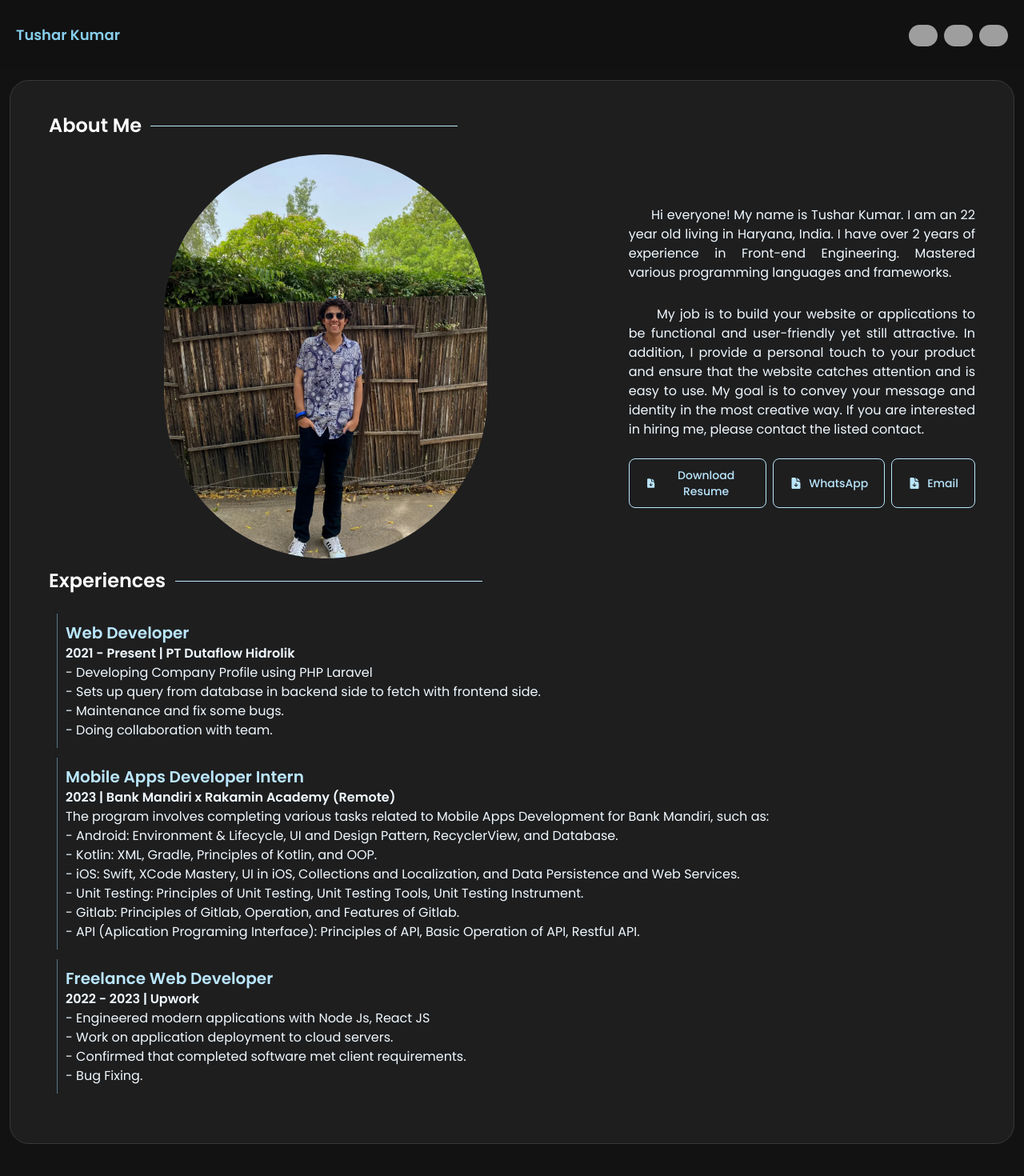
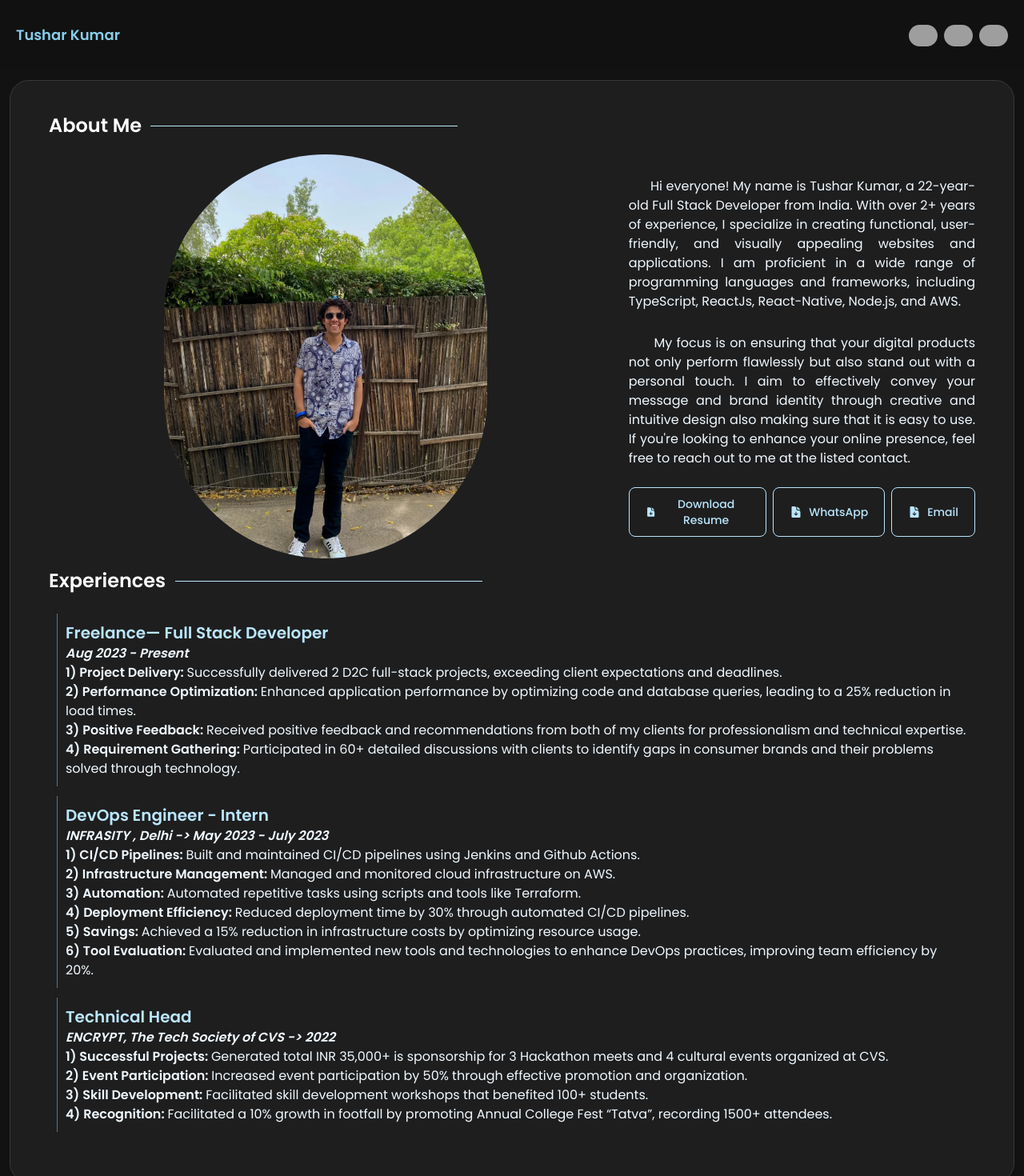
Before and after one commit to tusharkumar2302/my-portfolio, a Vue app: page /about in a window 1280 px wide. Shown: the top 1470 px of the page at 80% size. Built offline with nearby package versions, Linux system fonts and the light colour scheme; grey boxes are pictures that could not be loaded.

Commit message:
made changes

```diff
--- a/src/App.vue
+++ b/src/App.vue
@@ -32,10 +32,10 @@
               <router-link to="/blog"
                 class="fadein-bot fadein-4 text-sky-200 hover:bg-gray-50 border-b border-gray-100 md:hover:bg-transparent md:border-0 block pl-3 pr-4 py-2 md:hover:text-gray-500 md:p-0 blog">Blog</router-link>
             </li> -->
-            <li>
+            <!-- <li>
               <router-link to="/certificate"
                 class="fadein-bot fadein-3 text-sky-200 hover:bg-gray-50 border-b border-gray-100 md:hover:bg-transparent md:border-0 block pl-3 pr-4 py-2 md:hover:text-gray-500 md:p-0 blog">Certificate</router-link>
-            </li>
+            </li> -->
           </ul>
         </div>
       </div>
--- a/src/views/AboutView.vue
+++ b/src/views/AboutView.vue
@@ -44,7 +44,7 @@
           name: "VueJS",
           imageUrl:
             "https://cdn.iconscout.com/icon/free/png-256/free-vue-282497.png?f=webp",
-          status: "Advance",
+          status: "Intermediate",
         },
         {
           id: 7,
@@ -192,31 +192,42 @@
         </div>
         <div class="md:w-7/12">
           <p class="text-base mb-3 md:mb-7 fadein-left fadeins-1">
-            &nbsp; &nbsp; &nbsp; Hi everyone! My name is Tushar Kumar. I am an
-            22 year old living in Haryana, India. I have over 2 years of
-            experience in Front-end Engineering. Mastered various programming
-            languages and frameworks.
+            &nbsp; &nbsp; &nbsp; Hi everyone! My name is Tushar Kumar, a
+            22-year-old Full Stack Developer from India. With over 2+ years of
+            experience, I specialize in creating functional, user-friendly, and
+            visually appealing websites and applications. I am proficient in a
+            wide range of programming languages and frameworks, including
+            TypeScript, ReactJs, React-Native, Node.js, and AWS.
           </p>
           <p class="text-base mb-3 fadein-left fadeins-2">
-            &nbsp; &nbsp; &nbsp; My job is to build your website or applications
-            to be functional and user-friendly yet still attractive. In
-            addition, I provide a personal touch to your product and ensure that
-            the website catches attention and is easy to use. My goal is to
-            convey your message and identity in the most creative way. If you
-            are interested in hiring me, please contact the listed contact.
+            &nbsp; &nbsp; &nbsp; My focus is on ensuring that your digital
+            products not only perform flawlessly but also stand out with a
+            personal touch. I aim to effectively convey your message and brand
+            identity through creative and intuitive design also making sure that it is easy to use. If you're looking to
+            enhance your online presence, feel free to reach out to me at the
+            listed contact.
           </p>
           <div class="py-3 flex">
             <button
-        class="fadein-bot fade-500 flex items-center py-2 px-4 text-sm font-medium rounded-lg border transition duration-300 md:py-2.5 md:px-5 text-sky-200 border-sky-200 hover:bg-sky-200 hover:bg-opacity-10 bg-transparent focus:outline-none"
-        @click="downloadResume"><svg
-          xmlns="http://www.w3.org/2000/svg" viewBox="0 0 24 24" fill="currentColor" class="mr-2 w-4 h-4">
-          <path fill-rule="evenodd"
-            d="M5.625 1.5H9a3.75 3.75 0 013.75 3.75v1.875c0 1.036.84 1.875 1.875 1.875H16.5a3.75 3.75 0 013.75 3.75v7.875c0 1.035-.84 1.875-1.875 1.875H5.625a1.875 1.875 0 01-1.875-1.875V3.375c0-1.036.84-1.875 1.875-1.875zm5.845 17.03a.75.75 0 001.06 0l3-3a.75.75 0 10-1.06-1.06l-1.72 1.72V12a.75.75 0 00-1.5 0v4.19l-1.72-1.72a.75.75 0 00-1.06 1.06l3 3z"
-            clip-rule="evenodd"></path>
-          <path
-            d="M14.25 5.25a5.23 5.23 0 00-1.279-3.434 9.768 9.768 0 016.963 6.963A5.23 5.23 0 0016.5 7.5h-1.875a.375.375 0 01-.375-.375V5.25z">
-          </path>
-        </svg>Download Resume</button>
+              class="fadein-bot fade-500 flex items-center py-2 px-4 text-sm font-medium rounded-lg border transition duration-300 md:py-2.5 md:px-5 text-sky-200 border-sky-200 hover:bg-sky-200 hover:bg-opacity-10 bg-transparent focus:outline-none"
+              @click="downloadResume"
+            >
+              <svg
+                xmlns="http://www.w3.org/2000/svg"
+                viewBox="0 0 24 24"
+                fill="currentColor"
+                class="mr-2 w-4 h-4"
+              >
+                <path
+                  fill-rule="evenodd"
+                  d="M5.625 1.5H9a3.75 3.75 0 013.75 3.75v1.875c0 1.036.84 1.875 1.875 1.875H16.5a3.75 3.75 0 013.75 3.75v7.875c0 1.035-.84 1.875-1.875 1.875H5.625a1.875 1.875 0 01-1.875-1.875V3.375c0-1.036.84-1.875 1.875-1.875zm5.845 17.03a.75.75 0 001.06 0l3-3a.75.75 0 10-1.06-1.06l-1.72 1.72V12a.75.75 0 00-1.5 0v4.19l-1.72-1.72a.75.75 0 00-1.06 1.06l3 3z"
+                  clip-rule="evenodd"
+                ></path>
+                <path
+                  d="M14.25 5.25a5.23 5.23 0 00-1.279-3.434 9.768 9.768 0 016.963 6.963A5.23 5.23 0 0016.5 7.5h-1.875a.375.375 0 01-.375-.375V5.25z"
+                ></path></svg
+              >Download Resume
+            </button>
             <button
               class="fadein-bot fade-500 flex items-center py-2 px-4 text-sm font-medium rounded-lg border transition duration-300 md:py-2.5 md:px-5 text-sky-200 border-sky-200 hover:bg-sky-200 hover:bg-opacity-10 bg-transparent focus:outline-none ml-2"
               @click="whatsApp"
@@ -273,64 +284,76 @@
       </div>
       <section class="container experiences">
         <div class="experience-item text-base mb-3 fadein-left">
-          <p class="text-xl text-sky-200 font-bold">Web Developer</p>
-          <p class="text-base font-bold">
-            2021 - Present | PT Dutaflow Hidrolik
-          </p>
-          <ul class="text-base">
-            <li>- Developing Company Profile using PHP Laravel</li>
-            <li>
-              - Sets up query from database in backend side to fetch with
-              frontend side.
-            </li>
-            <li>- Maintenance and fix some bugs.</li>
-            <li>- Doing collaboration with team.</li>
-          </ul>
-        </div>
-        <div class="experience-item text-base mb-3 fadein-left">
           <p class="text-xl text-sky-200 font-bold">
-            Mobile Apps Developer Intern
+            Freelance— Full Stack Developer
           </p>
           <p class="text-base font-bold">
-            2023 | Bank Mandiri x Rakamin Academy (Remote)
+            <i>Aug 2023 - Present</i>
           </p>
           <ul class="text-base">
             <li>
-              The program involves completing various tasks related to Mobile
-              Apps Development for Bank Mandiri, such as:
+              <b>1) Project Delivery: </b> Successfully delivered 2 D2C
+              full-stack projects, exceeding client expectations and deadlines.
             </li>
             <li>
-              - Android: Environment & Lifecycle, UI and Design Pattern,
-              RecyclerView, and Database.
-            </li>
-            <li>- Kotlin: XML, Gradle, Principles of Kotlin, and OOP.</li>
-            <li>
-              - iOS: Swift, XCode Mastery, UI in iOS, Collections and
-              Localization, and Data Persistence and Web Services.
+              <b>2) Performance Optimization: </b> Enhanced application
+              performance by optimizing code and database queries, leading to a
+              25% reduction in load times.
             </li>
             <li>
-              - Unit Testing: Principles of Unit Testing, Unit Testing Tools,
-              Unit Testing Instrument.
+              <b>3) Positive Feedback: </b> Received positive feedback and
+              recommendations from both of my clients for professionalism and
+              technical expertise.
             </li>
             <li>
-              - Gitlab: Principles of Gitlab, Operation, and Features of Gitlab.
-            </li>
-            <li>
-              - API (Aplication Programing Interface): Principles of API, Basic
-              Operation of API, Restful API.
+              <b>4) Requirement Gathering: </b> Participated in 60+ detailed
+              discussions with clients to identify gaps in consumer brands and
+              their problems solved through technology.
             </li>
           </ul>
         </div>
         <div class="experience-item text-base mb-3 fadein-left">
-          <p class="text-xl text-sky-200 font-bold">Freelance Web Developer</p>
-          <p class="text-base font-bold">2022 - 2023 | Upwork</p>
+          <p class="text-xl text-sky-200 font-bold">DevOps Engineer - Intern</p>
+          <p class="text-base font-bold">
+            <i>INFRASITY , Delhi -> May 2023 - July 2023</i>
+          </p>
           <ul class="text-base">
-            <li>- Engineered modern applications with Node Js, React JS</li>
-            <li>- Work on application deployment to cloud servers.</li>
             <li>
-              - Confirmed that completed software met client requirements.
+              <b>1) CI/CD Pipelines: </b> Built and maintained CI/CD pipelines using Jenkins and Github Actions.
             </li>
-            <li>- Bug Fixing.</li>
+            <li>
+              <b>2) Infrastructure Management: </b> Managed and monitored cloud infrastructure on AWS.
+            </li>
+            <li>
+              <b>3) Automation: </b>  Automated repetitive tasks using scripts and tools like Terraform.
+            </li>
+            <li>
+              <b>4) Deployment Efficiency: </b>   Reduced deployment time by 30% through automated CI/CD pipelines.
+            </li>
+            <li>
+              <b>5) Savings: </b>  Achieved a 15% reduction in infrastructure costs by optimizing resource usage.
+            </li>
+            <li>
+              <b>6) Tool Evaluation: </b>  Evaluated and implemented new tools and technologies to enhance DevOps practices, improving team efficiency by 20%.
+            </li>
+          </ul>
+        </div>
+        <div class="experience-item text-base mb-3 fadein-left">
+          <p class="text-xl text-sky-200 font-bold">Technical Head</p>
+          <p class="text-base font-bold"><i>ENCRYPT, The Tech Society of CVS -> 2022</i></p>
+          <ul class="text-base">
+            <li>
+              <b>1) Successful Projects: </b>  Generated total INR 35,000+ is sponsorship for 3 Hackathon meets and 4 cultural events organized at CVS.
+            </li>
+            <li>
+              <b>2) Event Participation: </b>  Increased event participation by 50% through effective promotion and organization.
+            </li>
+            <li>
+              <b>3) Skill Development: </b>   Facilitated skill development workshops that benefited 100+ students.
+            </li>
+            <li>
+              <b>4) Recognition: </b>  Facilitated a 10% growth in footfall by promoting Annual College Fest “Tatva”, recording 1500+ attendees.
+            </li>
           </ul>
         </div>
       </section>
--- a/src/views/HomeView.vue
+++ b/src/views/HomeView.vue
@@ -36,7 +36,7 @@
   name: 'HomeView',
   data() {
     return {
-      toRotate: ["Frontend Engineer"],
+      toRotate: ["Full Stack Developer"],
       period: 2000,
       txt: '',
       loopNum: 0,
```
Also changed, not shown: src/views/PortfolioView.vue (+35 -35 lines).
